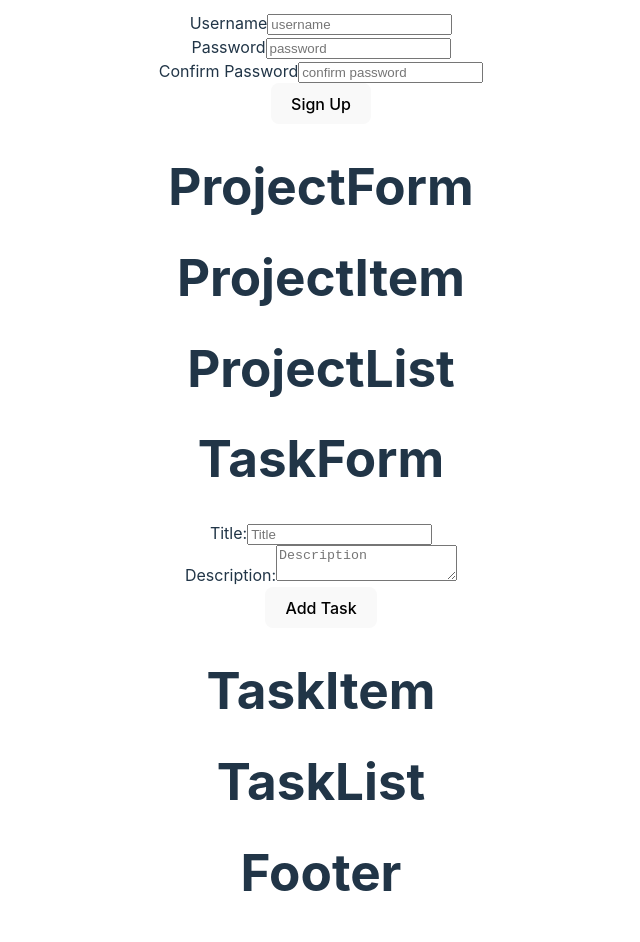
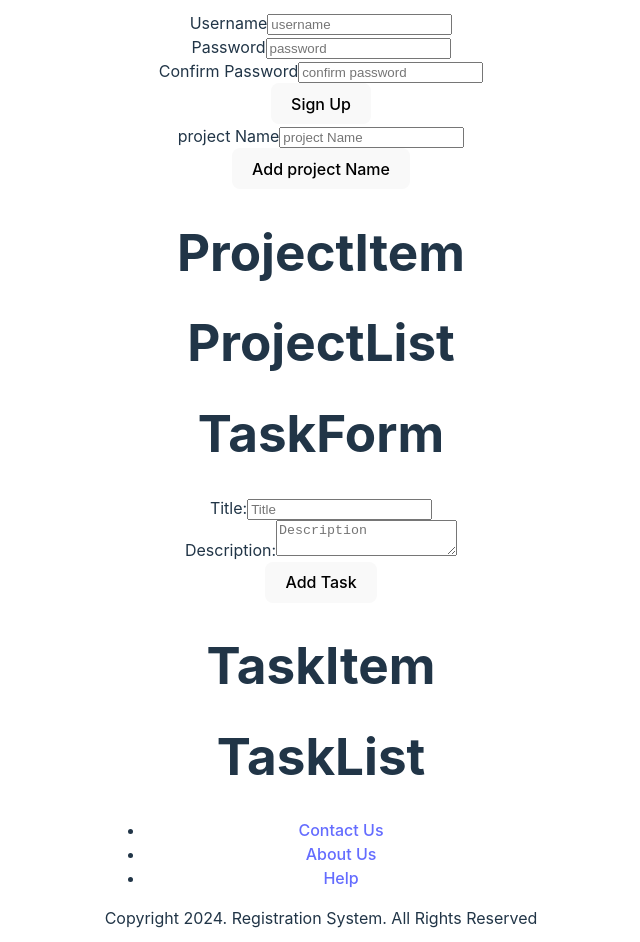
Before and after one commit to AliHussain-arch/TASK-MANAGER, a React (Vite) app in the folder FRONTEND/: page / in a window 1280 px wide. Shown: the part 360-1302 px from the top of the page, without its empty margins (319-959 px from the left). Built offline with nearby package versions, Linux system fonts and the light colour scheme.

Commit message:
//i created a footer //i created project Form //i add package react-router-dom // I add node_modules to gitignore

```diff
--- a/FRONTEND/package.json
+++ b/FRONTEND/package.json
@@ -11,7 +11,8 @@
   },
   "dependencies": {
     "react": "^18.3.1",
-    "react-dom": "^18.3.1"
+    "react-dom": "^18.3.1",
+    "react-router-dom": "^6.26.1"
   },
   "devDependencies": {
     "@eslint/js": "^9.9.0",
--- a/FRONTEND/src/components/ProjectComponents/projectForm/projectForm.jsx
+++ b/FRONTEND/src/components/ProjectComponents/projectForm/projectForm.jsx
@@ -1,7 +1,14 @@
 export default function projectForm() {
     return (
       <div>
-        <h1>ProjectForm</h1>
+        <form >
+        <div>
+            <label htmlFor="name">project Name</label>
+            <input type="text" id="name" name="name" placeholder="project Name" />
+          </div>
+          <button type="submit">Add project Name </button>
+
+        </form>
       </div>
     )
 }
--- a/FRONTEND/src/components/SemanticComponents/footer/footer.jsx
+++ b/FRONTEND/src/components/SemanticComponents/footer/footer.jsx
@@ -1,7 +1,28 @@
 export default function footer() {
-    return (
-      <div>
-        <h1>Footer</h1>
-      </div>
-    )
-  }
+  return (
+    <div>
+      <footer>
+        <div className="footer-content">
+          <h3></h3>
+          <ul className="footerHelp">
+            <li>
+              <a href="#">Contact Us</a>
+              <i className="fas fa-solid fa-phone"></i>
+            </li>
+            <li>
+              <a href="#">About Us</a>
+              <i className="fas fa-regular fa-address-card"></i>
+            </li>
+            <li>
+              <a href="#">Help</a>
+              <i className="fas fa-question"></i>
+            </li>
+          </ul>
+          <div className="footer-bottom">
+            <p>Copyright 2024. Registration System. All Rights Reserved</p>
+          </div>
+        </div>
+      </footer>
+    </div>
+  );
+}
```
Also changed, not shown: 2 other files (tests, documents, lock files or other folders).
